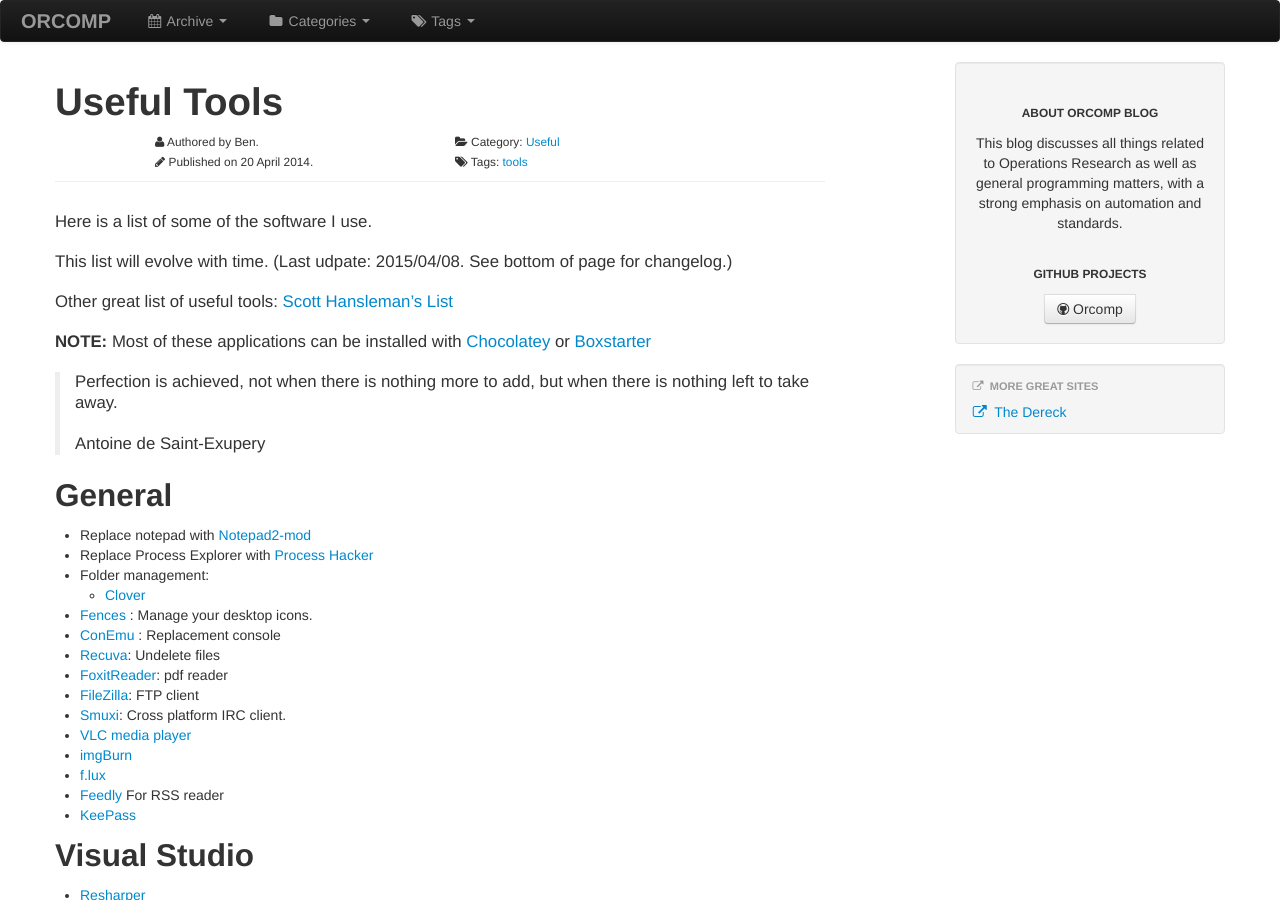
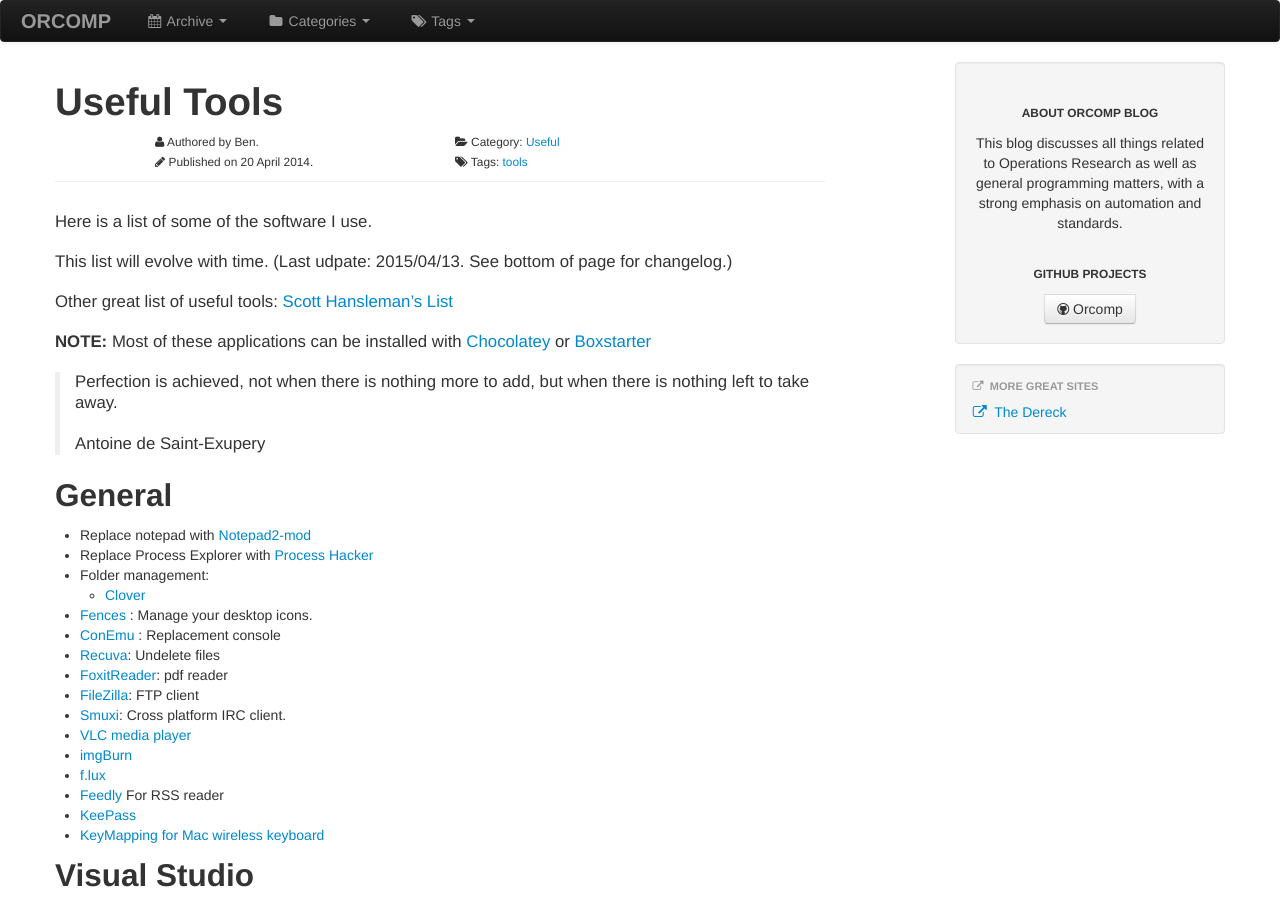
Before and after one commit to Orcomp/Blog, a Jekyll site: the page built from _posts/2014-04-20-Useful-Tools.md, in a window 1280 px wide and 900 px high. Built offline with Jekyll 4.4.1, drawn with Linux system fonts in a browser that asks for light colours; some of the changed text lies outside the part shown.

Commit message:
Update 2014-04-20-Useful-Tools.md

```diff
--- a/_posts/2014-04-20-Useful-Tools.md
+++ b/_posts/2014-04-20-Useful-Tools.md
@@ -8,7 +8,7 @@
 
 Here is a list of some of the software I use.
 
-This list will evolve with time. (Last udpate: 2015/04/08. See bottom of page for changelog.)
+This list will evolve with time. (Last udpate: 2015/04/13. See bottom of page for changelog.)
 
 Other great list of useful tools: [Scott Hansleman's List](http://www.hanselman.com/blog/ScottHanselmans2014UltimateDeveloperAndPowerUsersToolListForWindows.aspx)
 
@@ -35,6 +35,7 @@
 - [f.lux](https://justgetflux.com/)
 - [Feedly](https://feedly.com/#my) For RSS reader
 - [KeePass](http://keepass.info/)
+- [KeyMapping for Mac wireless keyboard](http://uxsoft.cz/projects/apple-wireless-keyboard/)
 
 ## Visual Studio
 
@@ -107,6 +108,9 @@
 
 # Updates
 
+## 2015/04/13
+
+- (+) [KeyMapping for Mac wireless keyboard](http://uxsoft.cz/projects/apple-wireless-keyboard/)
 ## 2015/04/08
 
 - (-) [Markdown Here](https://chrome.google.com/webstore/detail/markdown-here/elifhakcjgalahccnjkneoccemfahfoa?hl=en)
```
